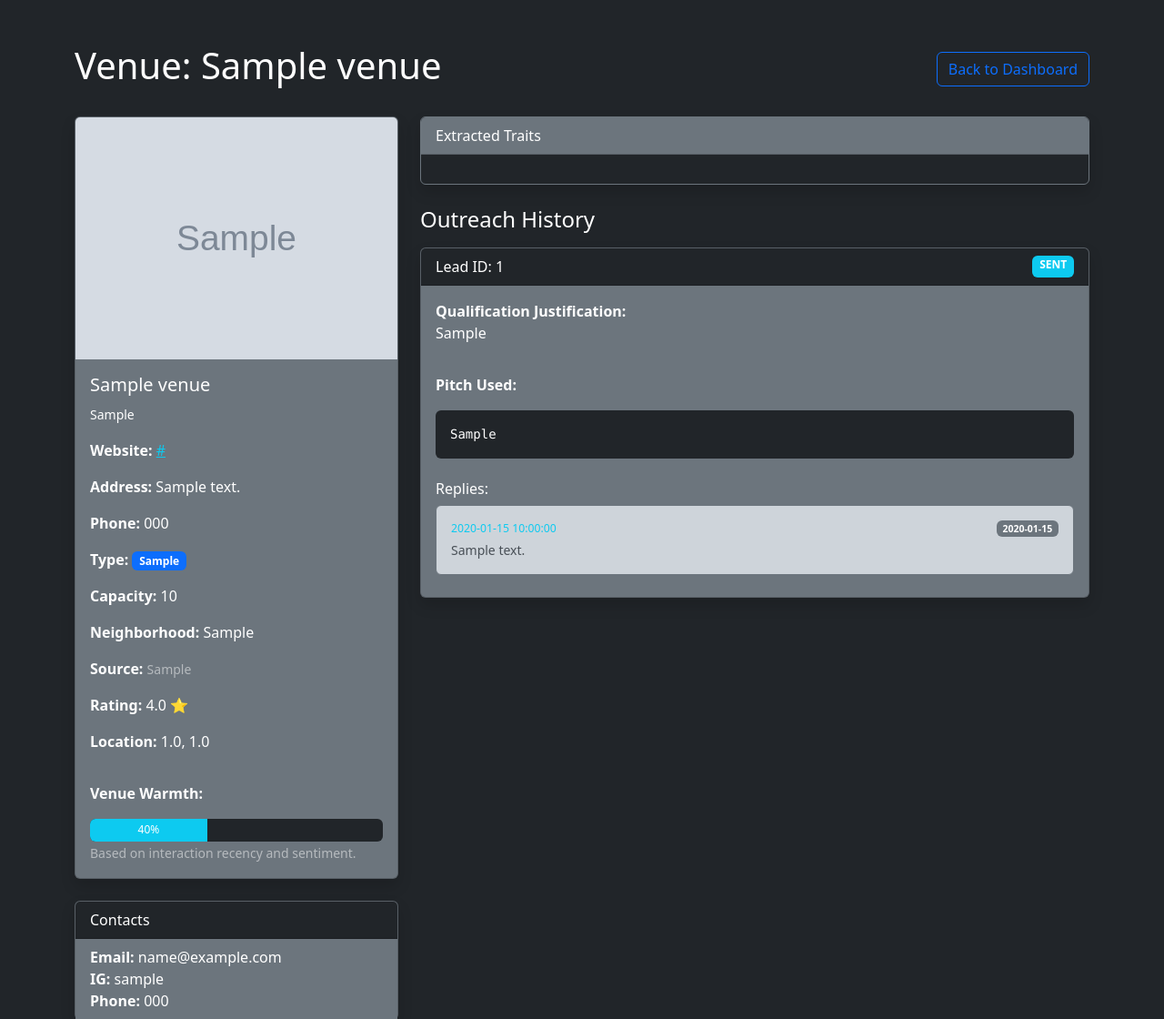
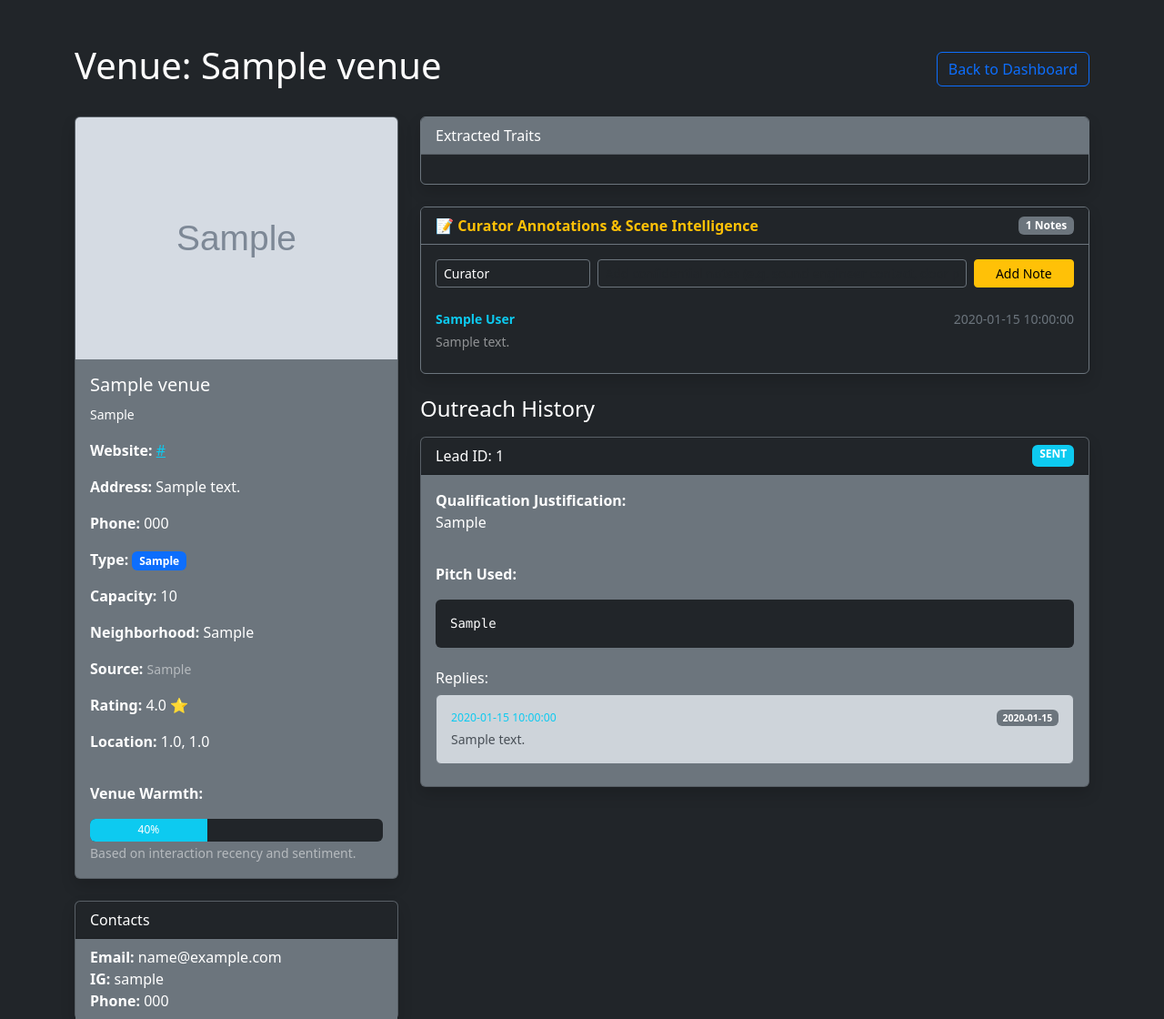
Before and after one commit to robertpelloni/psytrance_night_outreach_agent, a Flask app: page /venue/1 in a window 1280 px wide. Shown: the top 1120 px of the page at 91% size. Run offline with Flask 3, Linux system fonts and the light colour scheme; tables that the repository leaves empty hold one stand-in row (values such as "Sample post"); grey boxes marked "Sample" are stand-in pictures.

Commit message:
feat: v1.1.83 - venue notes and curator scene intelligence
- Add venue_notes table, migrations, and DatabaseManager methods
- Add /venue/<venue_id>/notes GET and POST endpoints
- Add Curator Annotations form and chronological feed to venue detail UI
- Add unit and integration tests in tests/test_venue_notes.py
- Bump VERSION.md to v1.1.83 and synchronize system documentation

Co-authored-by: robertpelloni <673434+robertpelloni@users.noreply.github.com>

```diff
--- a/database/schema.sql
+++ b/database/schema.sql
@@ -123,3 +123,12 @@ CREATE TABLE IF NOT EXISTS unmatched_replies (
     received_at TIMESTAMP DEFAULT CURRENT_TIMESTAMP,
     requires_attention BOOLEAN DEFAULT 1
 );
+
+CREATE TABLE IF NOT EXISTS venue_notes (
+    id INTEGER PRIMARY KEY AUTOINCREMENT,
+    venue_id TEXT NOT NULL,
+    author TEXT DEFAULT 'Curator',
+    note TEXT NOT NULL,
+    created_at TIMESTAMP DEFAULT CURRENT_TIMESTAMP,
+    FOREIGN KEY(venue_id) REFERENCES venues(id)
+);
--- a/src/dashboard/app.py
+++ b/src/dashboard/app.py
@@ -228,7 +228,27 @@ def venue_detail(venue_id):
         venue['traits_dict'] = {}
 
     warmth = analytics.get_venue_warmth(venue_id)
-    return render_template('venue_detail.html', venue=venue, leads=leads, contacts=contacts, warmth=warmth)
+    notes = db.get_venue_notes(venue_id)
+    return render_template('venue_detail.html', venue=venue, leads=leads, contacts=contacts, warmth=warmth, notes=notes)
+
+@app.route('/venue/<string:venue_id>/notes', methods=['GET', 'POST'])
+def venue_notes_api(venue_id):
+    """API endpoint to get or add private curator notes for a venue."""
+    if request.method == 'POST':
+        note = request.form.get('note') or (request.json.get('note') if request.is_json else None)
+        author = request.form.get('author') or (request.json.get('author') if request.is_json else 'Curator')
+        if not note:
+            if request.is_json:
+                return jsonify({"error": "Note text is required"}), 400
+            return redirect(url_for('venue_detail', venue_id=venue_id))
+
+        note_id = db.add_venue_note(venue_id, note, author=author)
+        if request.is_json:
+            return jsonify({"status": "success", "note_id": note_id, "note": note, "author": author})
+        return redirect(url_for('venue_detail', venue_id=venue_id))
+
+    notes = db.get_venue_notes(venue_id)
+    return jsonify({"venue_id": venue_id, "notes": notes})
 
 @app.route('/pending_qualification')
 def pending_qualification():
--- a/src/dashboard/templates/venue_detail.html
+++ b/src/dashboard/templates/venue_detail.html
@@ -68,6 +68,45 @@
                 </div>
             </div>
 
+            <!-- Curator Notes & Private Annotations -->
+            <div class="card text-bg-dark border-secondary shadow mb-4">
+                <div class="card-header bg-dark border-secondary d-flex justify-content-between align-items-center">
+                    <span class="text-warning fw-bold">📝 Curator Annotations & Scene Intelligence</span>
+                    <span class="badge bg-secondary">{{ notes|length }} Notes</span>
+                </div>
+                <div class="card-body">
+                    <form action="/venue/{{ venue.id }}/notes" method="post" class="mb-3">
+                        <div class="row g-2">
+                            <div class="col-md-3">
+                                <input type="text" name="author" class="form-control form-control-sm bg-dark text-white border-secondary" placeholder="Author (e.g. Curator)" value="Curator">
+                            </div>
+                            <div class="col-md-7">
+                                <input type="text" name="note" class="form-control form-control-sm bg-dark text-white border-secondary" placeholder="Add confidential notes (e.g. sound engineer contact, door policy, sound specs)..." required>
+                            </div>
+                            <div class="col-md-2">
+                                <button type="submit" class="btn btn-warning btn-sm w-100">Add Note</button>
+                            </div>
+                        </div>
+                    </form>
+
+                    {% if notes %}
+                    <ul class="list-group list-group-flush border-secondary">
+                        {% for n in notes %}
+                        <li class="list-group-item bg-dark text-white border-secondary px-0 py-2">
+                            <div class="d-flex justify-content-between align-items-center">
+                                <strong class="text-info small">{{ n.author }}</strong>
+                                <small class="text-secondary">{{ n.created_at }}</small>
+                            </div>
+                            <div class="small mt-1 text-white-50">{{ n.note }}</div>
+                        </li>
+                        {% endfor %}
+                    </ul>
+                    {% else %}
+                    <p class="text-secondary small mb-0">No curator annotations recorded yet for this venue.</p>
+                    {% endif %}
+                </div>
+            </div>
+
             <h4 class="mb-3">Outreach History</h4>
             {% for lead in leads %}
             <div class="card text-bg-secondary mb-4 shadow">
--- a/src/db_manager.py
+++ b/src/db_manager.py
@@ -128,6 +128,32 @@ class DatabaseManager:
                 print("Migration: Added column 'requires_attention' to 'unmatched_replies' table.")
             except sqlite3.OperationalError as e:
                 print(f"Migration error on 'unmatched_replies.requires_attention': {e}")
+
+        conn.execute("""
+            CREATE TABLE IF NOT EXISTS venue_notes (
+                id INTEGER PRIMARY KEY AUTOINCREMENT,
+                venue_id TEXT NOT NULL,
+                author TEXT DEFAULT 'Curator',
+                note TEXT NOT NULL,
+                created_at TIMESTAMP DEFAULT CURRENT_TIMESTAMP,
+                FOREIGN KEY(venue_id) REFERENCES venues(id)
+            )
+        """)
+
+    def add_venue_note(self, venue_id, note, author="Curator"):
+        """Adds a private curator note/annotation for a venue."""
+        query = "INSERT INTO venue_notes (venue_id, author, note) VALUES (?, ?, ?)"
+        with self._get_connection() as conn:
+            cursor = conn.execute(query, (str(venue_id), author, note))
+            return cursor.lastrowid
+
+    def get_venue_notes(self, venue_id):
+        """Retrieves all notes/annotations for a venue ordered by creation timestamp descending."""
+        query = "SELECT * FROM venue_notes WHERE venue_id = ? ORDER BY created_at DESC"
+        with self._get_connection() as conn:
+            conn.row_factory = sqlite3.Row
+            cursor = conn.execute(query, (str(venue_id),))
+            return [dict(row) for row in cursor.fetchall()]
 
     def add_venue(self, venue_data):
         query = """
```
Also changed, not shown: HANDOFF.md (+10 -3 lines), MANUAL.md (+1 -0 lines), ROADMAP.md (+1 -1 lines), TODO.md (+2 -0 lines), VERSION.md (+1 -1 lines), tests/test_venue_notes.py (added, +52 -0 lines), CHANGELOG.md.
